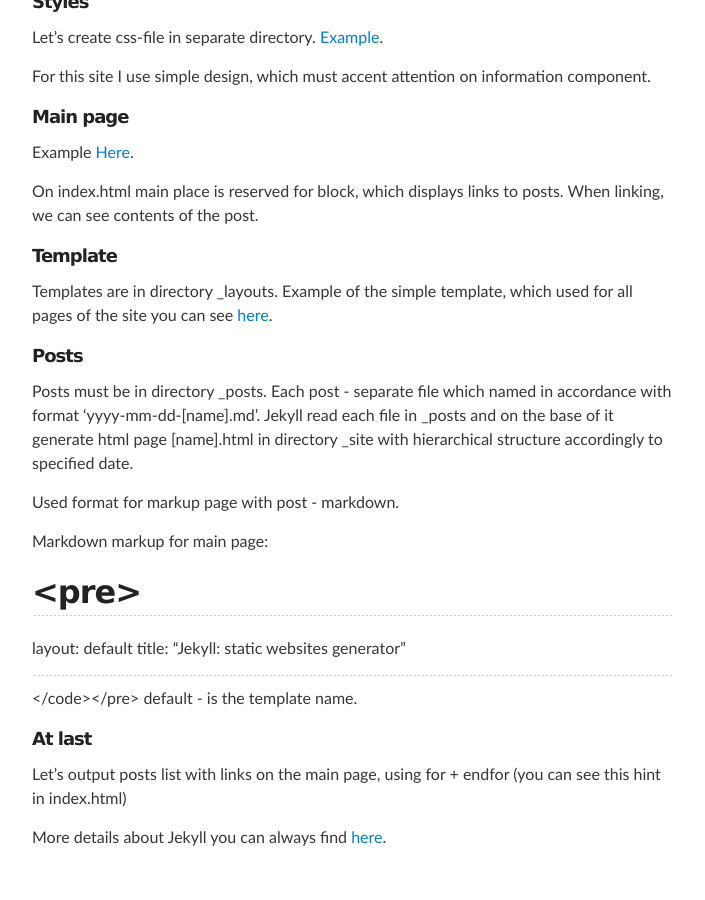
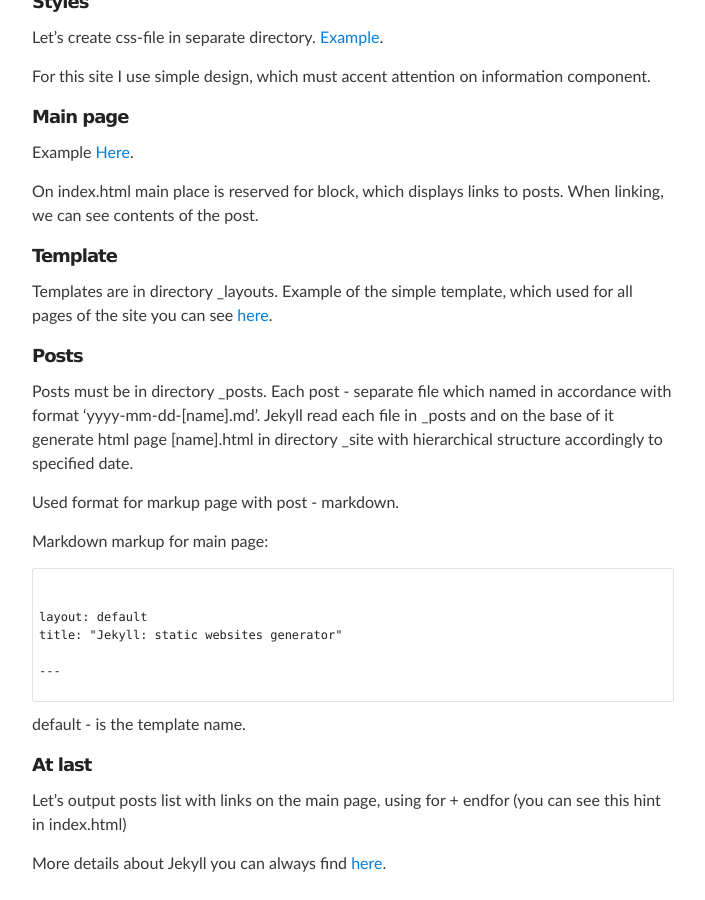
Before and after one commit to render1980/render1980.github.io, a Jekyll site: the page built from _posts/2013-12-08-test.md, in a window 1280 px wide and 900 px high, scrolled down 1324 px. Shown: the whole window, without its empty margins (288-993 px from the left). Built offline with Jekyll 4.4.1, drawn with Linux system fonts in a browser that asks for light colours; before the commit the page ends 2198 px from its top, so only the background shows below that.

Commit message:
+ fixed post

```diff
--- a/_posts/2013-12-08-test.md
+++ b/_posts/2013-12-08-test.md
@@ -95,7 +95,7 @@
 
 Markdown markup for main page:
 
-## <pre><code>
+<pre><code>
 
 layout: default
 title: "Jekyll: static websites generator"
@@ -103,6 +103,7 @@
 ---
 
 </code></pre>
+
 default - is the template name.
 
 ##### At last
```
